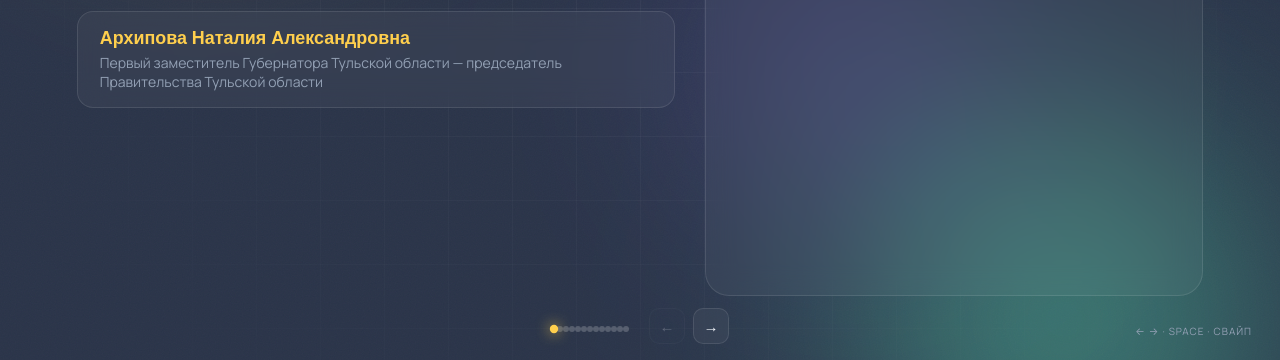
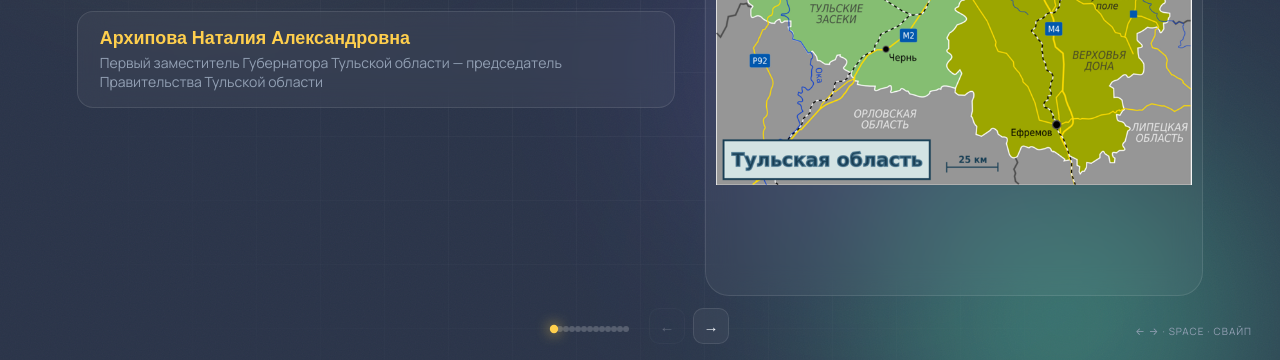
Before and after one commit to realise228/tul-region-careers, a plain HTML site: page index.html in a window 1280 px wide. Shown: the part 440-800 px from the top of the page. Drawn offline with Linux system fonts and the light colour scheme; the site is published under a folder, as on GitHub Pages, so addresses that start at the root find nothing; a web font is replaced by a local one.

Commit message:
Исправил путь к карте: без ведущего слэша

```diff
--- a/index.html
+++ b/index.html
@@ -254,7 +254,7 @@
         <b>МЕСТО ДЛЯ КАРТЫ</b>
         Положите файл <b style="display:inline;font-size:12px;letter-spacing:0">map.jpg</b><br>рядом с index.html
       </div>
-      <img src="/image/map.png" alt="Карта Тульской области" onerror="this.style.display='none'" onload="this.previousElementSibling.style.display='none'">
+      <img src="image/map.png" alt="Карта Тульской области" onerror="this.style.display='none'" onload="this.previousElementSibling.style.display='none'">
     </div>
   </section>
 
```
